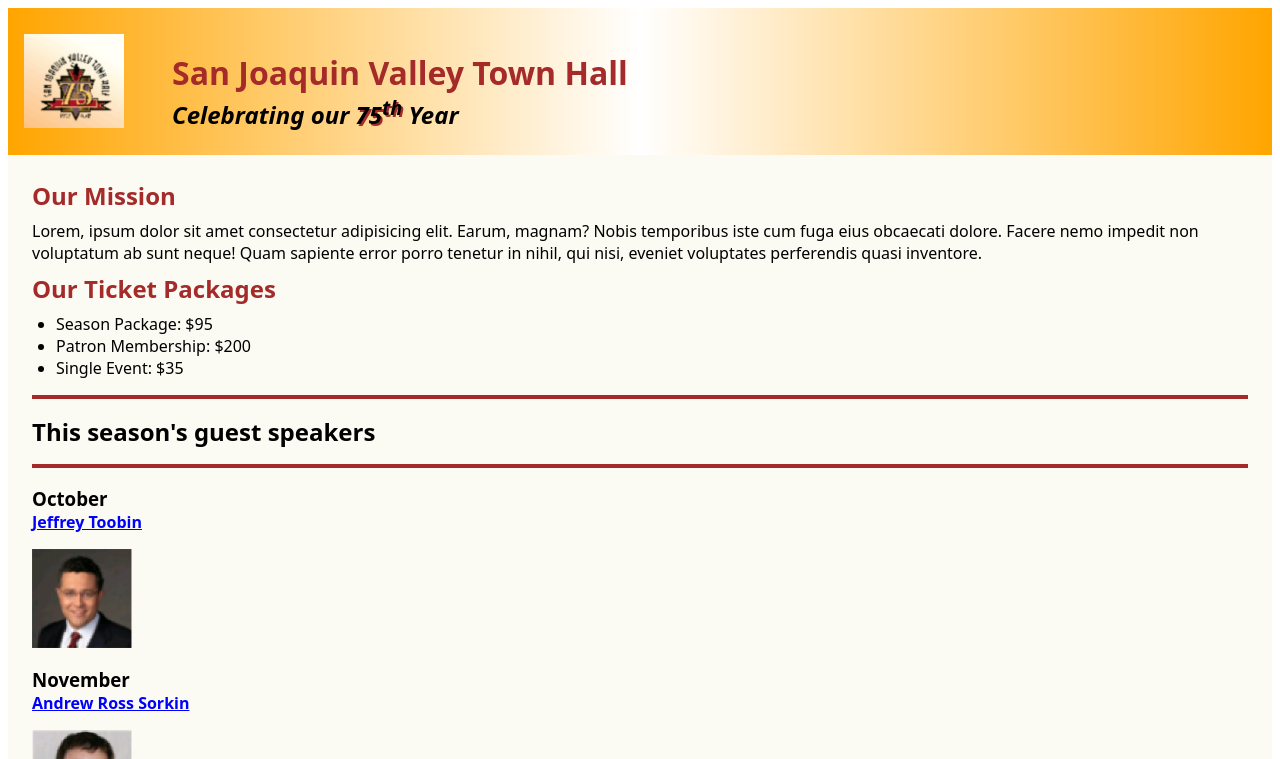
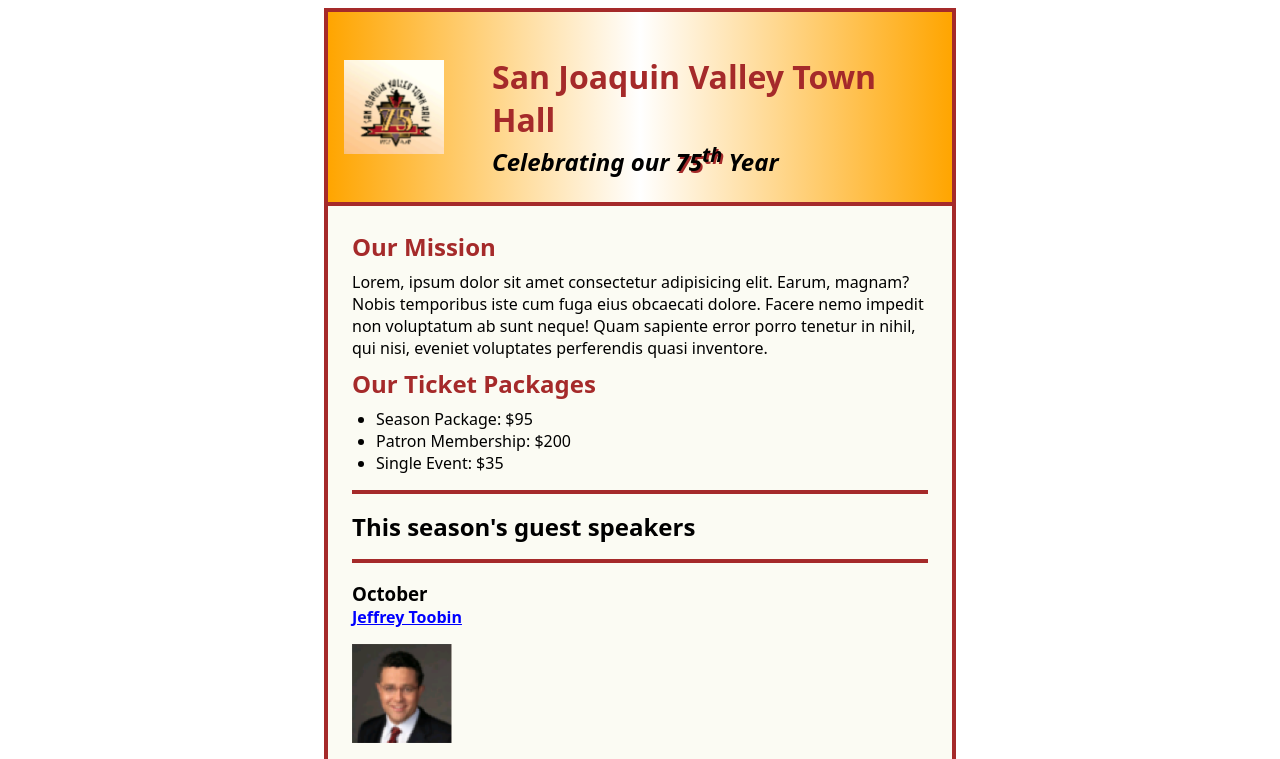
Before and after one commit to DuyTek/lab-1, a plain HTML site: page index.html in a window 1280 px wide. Shown: the top 759 px of the page. Drawn offline with Linux system fonts and the light colour scheme.

Commit message:
Add container margins

```diff
--- a/index.css
+++ b/index.css
@@ -1,7 +1,12 @@
 * {
-    font-family: system-ui, -apple-system, BlinkMacSystemFont, 'Segoe UI', Roboto, Oxygen, Ubuntu, Cantarell, 'Open Sans', 'Helvetica Neue', sans-serif;
+    font-family: system-ui, -apple-system, BlinkMacSystemFont, 'Segoe UI',
+        Roboto, Oxygen, Ubuntu, Cantarell, 'Open Sans', 'Helvetica Neue',
+        sans-serif;
 }
 
+header {
+    border-bottom: 4px solid brown;
+}
 
 a {
     color: blue;
@@ -14,7 +19,6 @@ footer {
     padding-top: 8px;
     padding-bottom: 8px;
 }
-
 
 main {
     padding: 16px 24px;
@@ -40,8 +44,14 @@ ul {
     margin: 0;
     padding-left: 24px;
 }
+
+.container {
+    border: 4px solid brown;
+    margin-right: 25%;
+    margin-left: 25%;
+}
 .intro {
-    background: linear-gradient(0.25turn,orange,white, orange);
+    background: linear-gradient(0.25turn, orange, white, orange);
     color: white;
     text-align: center;
     padding: 1em;
--- a/index.html
+++ b/index.html
@@ -7,7 +7,7 @@
 <meta name="robots" content="index, follow">
 <meta charset="UTF-8">
 <meta name="viewport" content="width=device-width, initial-scale=1.0">
-<meta http-equiv="refresh" content="30;url=https://example.com">
+<!-- <meta http-equiv="refresh" content="30;url=https://example.com"> -->
 
 <meta property="og:title" content="Austin Hill - Software Engineer" />
 <meta property="og:description" content="Single Page, a Software Engineer." />
@@ -18,6 +18,7 @@ content="https://res.cloudinary.com/duidrgg1k/image/upload/v1725421776/maletechn
 </head>
 <link rel="stylesheet" href="index.css"><link rel="stylesheet" href="index.css">
 <body>
+    <div class="container">
    <header class="intro">
     <img class="logo" src="./img/logo.png" alt="san joaquin logo"></img>
     <section class="title">
@@ -69,5 +70,6 @@ content="https://res.cloudinary.com/duidrgg1k/image/upload/v1725421776/maletechn
     <footer>
         <p>&copy; 2021 San Joaquin Valley Town Hall, Fresno, CA 93755</p>
     </footer>
+    </div>
 </body>
 </html>
```
